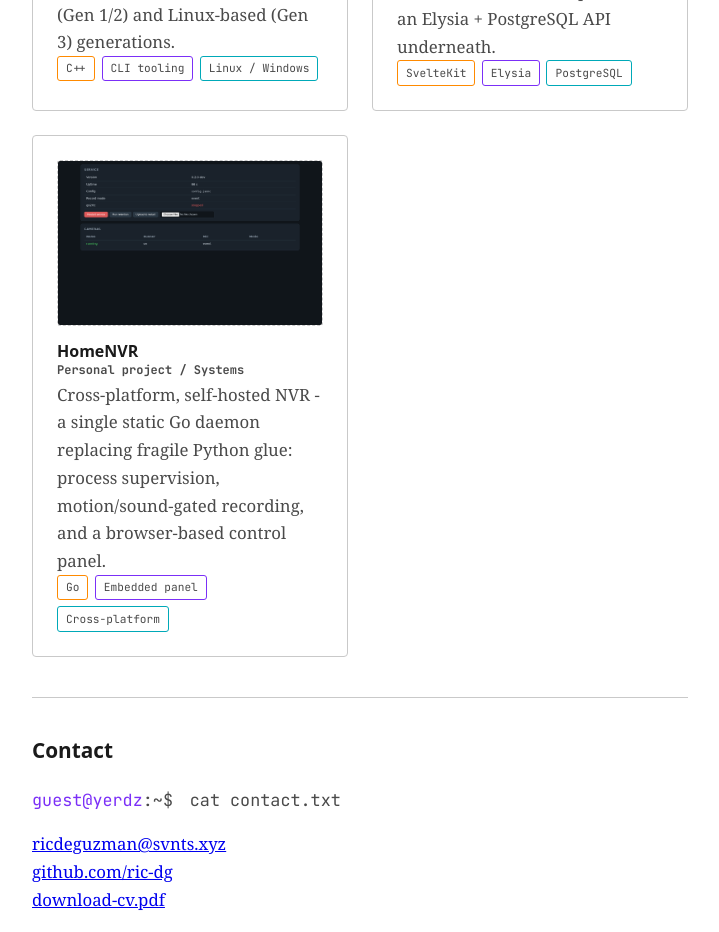
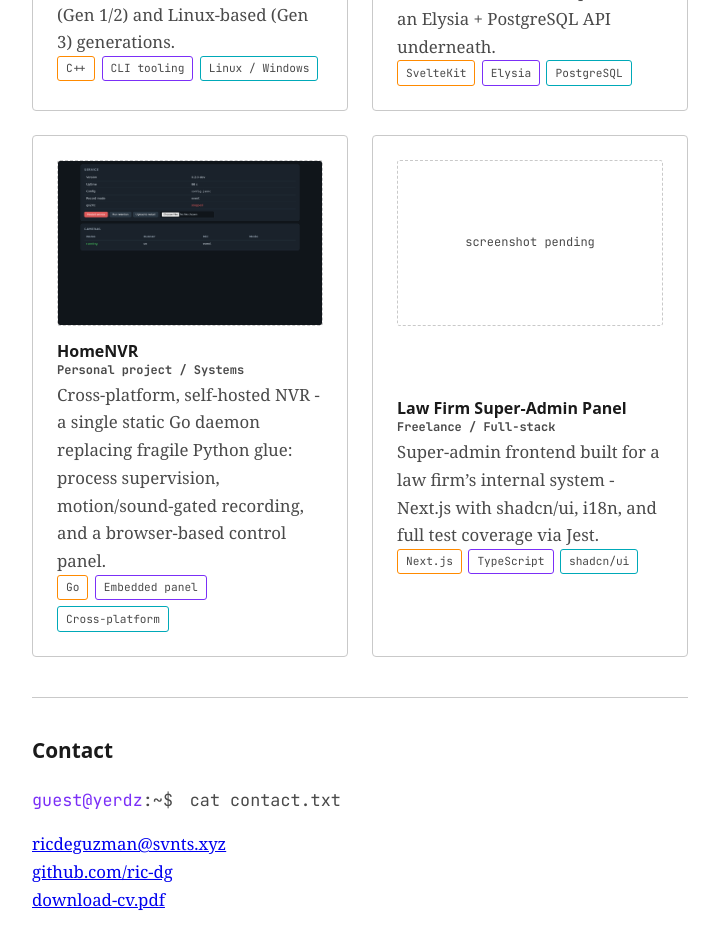
Before and after one commit to ric-dg/portfolio, a SvelteKit app: page / in a window 1280 px wide. Shown: the part 1820-2752 px from the top of the page, without its empty margins (280-999 px from the left). Built offline with nearby package versions, Linux system fonts and the light colour scheme.

Commit message:
Add Law Firm Super-Admin Panel as a project card (no screenshot, no link)
Client-confidential work - listed by tech stack and role only, per
instruction to keep this one text-only.

```diff
--- a/src/routes/+page.svelte
+++ b/src/routes/+page.svelte
@@ -47,6 +47,13 @@
 				'Cross-platform, self-hosted NVR - a single static Go daemon replacing fragile Python glue: process supervision, motion/sound-gated recording, and a browser-based control panel.',
 			stack: ['Go', 'Embedded panel', 'Cross-platform'],
 			image: '/projects/homenvr-status.png'
+		},
+		{
+			title: 'Law Firm Super-Admin Panel',
+			role: 'Freelance / Full-stack',
+			summary:
+				'Super-admin frontend built for a law firm’s internal system - Next.js with shadcn/ui, i18n, and full test coverage via Jest.',
+			stack: ['Next.js', 'TypeScript', 'shadcn/ui']
 		}
 	];
 </script>
```
